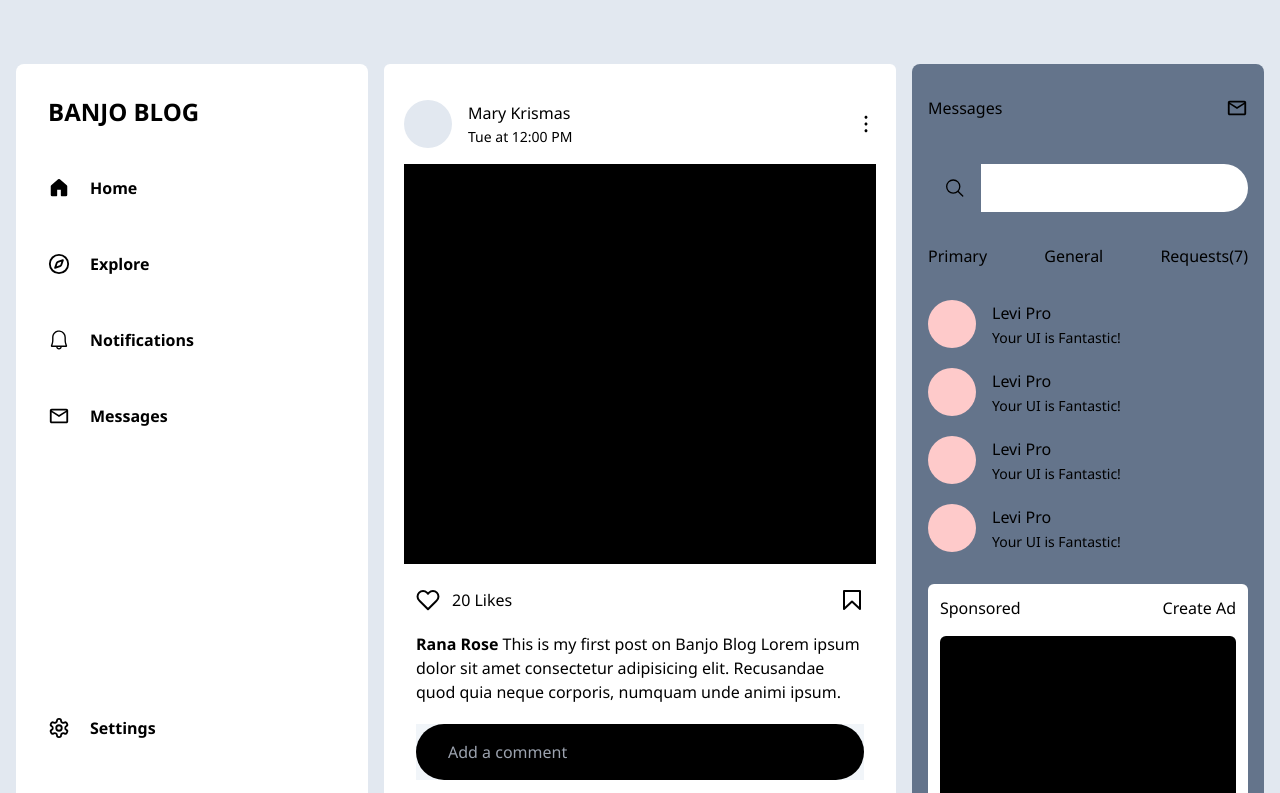
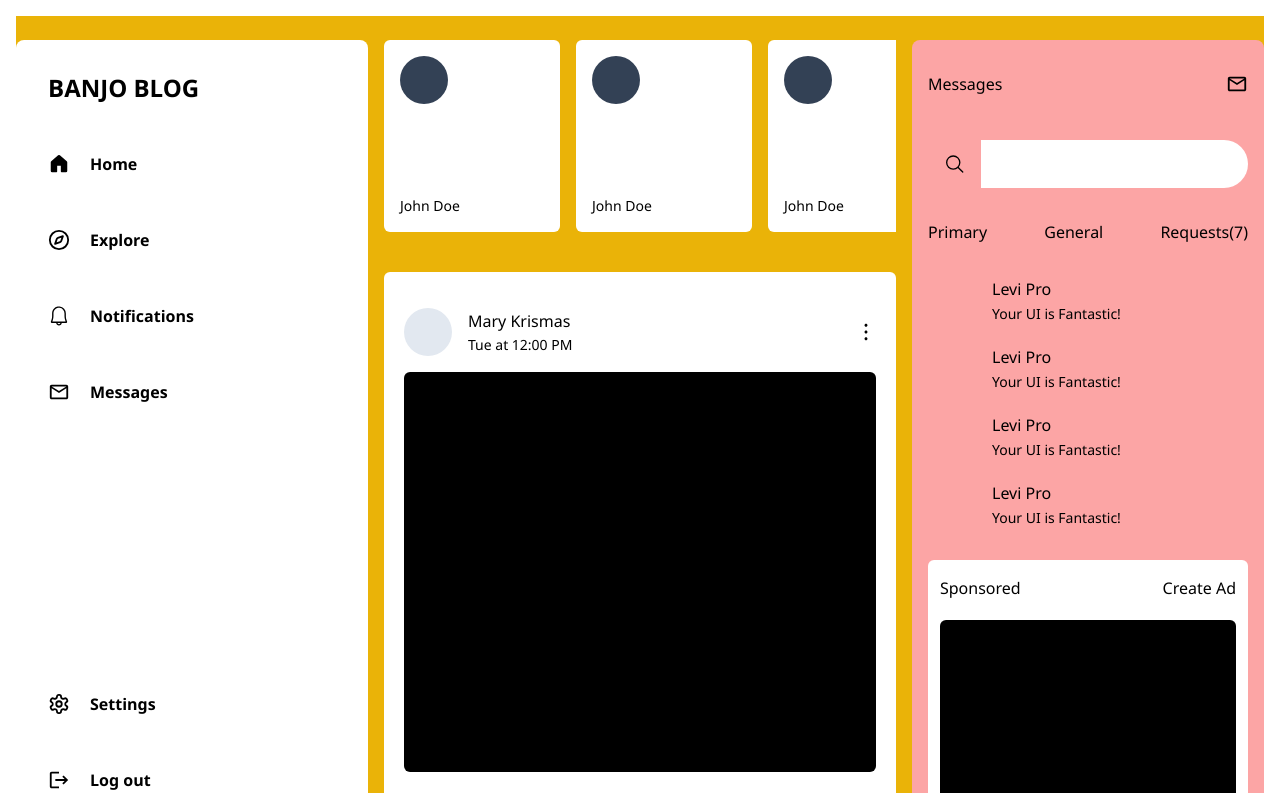
Before and after one commit to UNYUZIMFURA/banjoblog, a Next.js app: page / in a window 1280 px wide. Shown: the top 793 px of the page. Built offline with nearby package versions, Linux system fonts and the light colour scheme.

Commit message:
Chore: Almost done with root structure of the main page

```diff
--- a/app/components/ContentHolder.jsx
+++ /dev/null
@@ -1,15 +0,0 @@
-import Post from "./Post"
-
-const ContentHolder = () => {
-    return (
-      <div className="w-full md:flex-grow md:mr-[20rem] xl:ml-[22rem] min-[1200px]:mr-[22rem] flex justify-between p-2 md:p-4 lg:w-1/2 min-h-screen h-full">
-        <div className="overflow-scrol w-full">
-          <Post />
-          <Post />
-          <Post />
-        </div>
-      </div>
-    );
-}
-
-export default ContentHolder
--- /dev/null
+++ b/app/components/content/ContentHolder.jsx
@@ -0,0 +1,23 @@
+import Post from "../post/Post";
+import Story from "../stories/Story";
+
+const ContentHolder = () => {
+  return (
+    <div className="bg-yellow-500 w-full md:flex-grow md:pr-[21rem] lg:pr-[23rem] xl:pl-[23rem] md:justify-start flex flex-col justify-between px-2 py-4 md:p-4 lg:w-1/2 min-h-screen h-full">
+      <div className="mx-auto scrollbar-hide flex w-full overflow-scroll gap-4 pr-2 py-2 max-w-[615px]">
+        <Story />
+        <Story />
+        <Story />
+        <Story />
+        <Story />
+      </div>
+      <div className="w-full max-w-[615px] mx-auto">
+        <Post />
+        <Post />
+        <Post />
+      </div>
+    </div>
+  );
+};
+
+export default ContentHolder;
--- a/app/components/messages/Message.jsx
+++ b/app/components/messages/Message.jsx
@@ -1,7 +1,7 @@
 const Message = () => {
     return (
       <div className="flex gap-4 cursor-pointer">
-        <div className="h-[3rem] w-[3rem] bg-red-200 rounded-full cursor-pointer"></div>
+        <div className="h-[3rem] w-[3rem] rounded-full cursor-pointer"></div>
         <div className="flex flex-col gap-[3px] justify-center">
           <span>Levi Pro</span>
           <span className="text-sm">Your UI is Fantastic!</span>
--- a/app/components/RightSideComponent.jsx
+++ b/app/components/onside-compoents/RightSideComponent.jsx
@@ -1,10 +1,10 @@
 import { MdOutlineMail } from "react-icons/md";
 import { IoSearchOutline } from "react-icons/io5";
-import Message from "./messages/Message";
+import Message from "../messages/Message";
 
 const RightSideComponent = () => {
   return (
-    <div className="fixed top-16 hidden md:flex flex-col w-[20rem] min-[1200px]:w-[22rem] bg-slate-500 rounded-lg py-8 px-4 gap-8">
+    <div className="bg-red-300 fixed top-10 hidden md:flex flex-col w-[20rem] lg:w-[22rem] rounded-lg py-8 px-4 gap-8">
       <div className="w-full flex items-center justify-between">
         <h2>Messages</h2>
         <MdOutlineMail size={22} />
@@ -24,7 +24,7 @@ const RightSideComponent = () => {
         <Message />
         <Message />
       </div>
-      <div className="flex flex-col gap-4 rounded-md bg-white p-3">
+      <div className="flex flex-col gap-5 rounded-md bg-white px-3 py-4">
         <div className="flex justify-between">
           <span>Sponsored</span>
           <span>Create Ad</span>
--- a/app/components/Sidebar.jsx
+++ b/app/components/onside-compoents/Sidebar.jsx
@@ -16,7 +16,7 @@ const Sidebar = () => {
     { content: "Messages", icon: <MdOutlineMail size={22} /> },
   ];
   return (
-    <div className="fixed hidden xl:flex flex-col justify-between py-8 px-4 w-[22rem] rounded-lg h-[50rem] top-16 bg-white">
+    <div className="fixed hidden xl:flex flex-col justify-between py-8 px-4 w-[20rem] lg:w-[22rem] rounded-lg h-[50rem] top-10 bg-white">
       <div className="flex flex-col gap-8">
         <h1 className="text-2xl font-bold ml-4">BANJO BLOG</h1>
         <div className="flex flex-col gap-5">
--- a/app/components/Post.jsx
+++ b/app/components/post/Post.jsx
@@ -1,10 +1,10 @@
 import { RxDotsVertical } from "react-icons/rx";
 import { FiHeart } from "react-icons/fi";
-import SaveSvg from "../utils/SVGs";
+import SaveSvg from "../../utils/SVGs";
 
 const Post = () => {
   return (
-    <div className="w-full mt-8 mx-auto min-[550px]:p-5 max-w-[615px] flex flex-col rounded-md bg-white p-2">
+    <div className="w-full mt-8 mx-auto md:mx-0 min-[550px]:p-5 flex flex-col rounded-md bg-white p-2">
       <div className="py-4 flex justify-between items-center">
         <div className="flex gap-4">
           <div className="h-[3rem] w-[3rem] bg-slate-200 rounded-full cursor-pointer"></div>
@@ -15,7 +15,7 @@ const Post = () => {
         </div>
         <RxDotsVertical size={20} className="cursor-pointer" />
       </div>
-      <div className="h-[25rem] bg-black"></div>
+      <div className="h-[25rem] bg-black rounded-md"></div>
       <div className="py-6 flex flex-col gap-5 px-3">
         <div className="flex justify-between items-center">
           <div className="flex gap-3 items-center">
@@ -24,7 +24,7 @@ const Post = () => {
           </div>
           <SaveSvg />
         </div>
-        <span className="">
+        <span>
           <span className="font-bold">Rana Rose </span>
           <span>
             This is my first post on Banjo Blog Lorem ipsum dolor sit amet
--- /dev/null
+++ b/app/components/stories/Story.jsx
@@ -0,0 +1,10 @@
+const Story = () => {
+  return (
+    <div className="flex flex-col justify-between h-[12rem] min-w-[11rem] bg-white cursor-pointer rounded-md p-4">
+      <div className="h-[3rem] w-[3rem] bg-slate-700  rounded-full cursor-pointer"></div>
+      <span className="text-sm">John Doe</span>
+    </div>
+  );
+};
+
+export default Story;
--- a/app/page.jsx
+++ b/app/page.jsx
@@ -1,12 +1,12 @@
-import ContentHolder from "./components/ContentHolder";
-import RightSideComponent from "./components/RightSideComponent";
-import Sidebar from "./components/Sidebar";
+import ContentHolder from "./components/content/ContentHolder";
+import RightSideComponent from "./components/onside-compoents/RightSideComponent";
+import Sidebar from "./components/onside-compoents/Sidebar";
 
 export default function Home() {
   return (
-    <main className="flex items-center bg-slate-200 overflow-scroll justify-start min-h-screen md:p-4 max-w-[92rem] mx-auto">
+    <main className="flex items-center overflow-scroll scrollbar-hide justify-start min-h-screen md:p-4 max-w-[92rem] mx-auto">
       <Sidebar />
-      <div className="flex w-full h-full justify-end">
+      <div className="flex w-full mx-auto h-full justify-end">
         <ContentHolder />
         <RightSideComponent />
       </div>
--- a/package.json
+++ b/package.json
@@ -12,7 +12,8 @@
     "next": "14.2.5",
     "react": "^18",
     "react-dom": "^18",
-    "react-icons": "^5.2.1"
+    "react-icons": "^5.2.1",
+    "tailwind-scrollbar-hide": "^1.1.7"
   },
   "devDependencies": {
     "eslint": "^8",
--- a/tailwind.config.js
+++ b/tailwind.config.js
@@ -6,13 +6,7 @@ module.exports = {
     "./app/**/*.{js,ts,jsx,tsx,mdx}",
   ],
   theme: {
-    extend: {
-      backgroundImage: {
-        "gradient-radial": "radial-gradient(var(--tw-gradient-stops))",
-        "gradient-conic":
-          "conic-gradient(from 180deg at 50% 50%, var(--tw-gradient-stops))",
-      },
-    },
+    extend: {},
   },
-  plugins: [],
+  plugins: [require("tailwind-scrollbar-hide")],
 };
```
Also changed, not shown: 2 other files (tests, documents, lock files or other folders).
